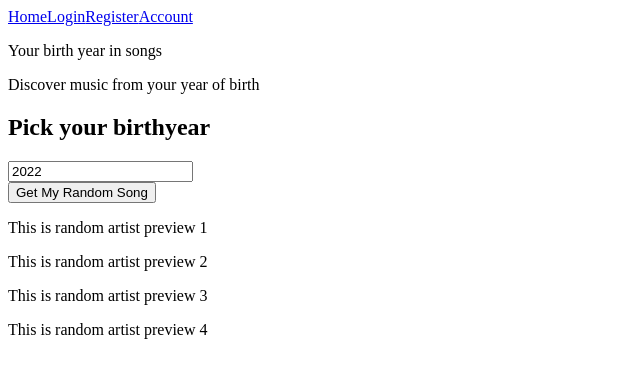
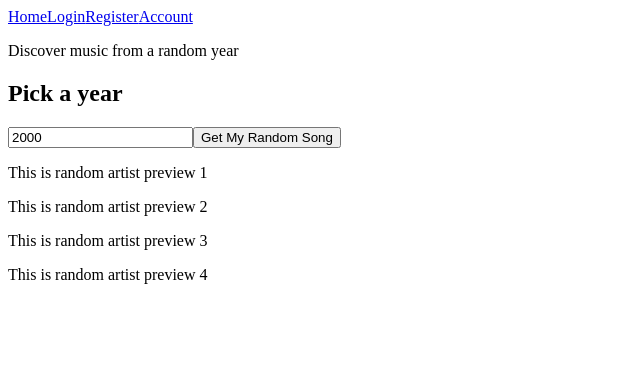
Before and after one commit to wyndhams/ga-project-2, a React (Create React App) app: page / in a window 1280 px wide. Shown: the top 378 px of the page, without its empty margins (0-640 px from the left). Built offline with nearby package versions, Linux system fonts and the light colour scheme; the HTML template or start-up script is replaced by a standard one.

Commit message:
add min year and styling to date picker

```diff
--- a/src/components/Home.js
+++ b/src/components/Home.js
@@ -1,11 +1,17 @@
 import DatePicker from 'react-datepicker';
 import { useState } from 'react';
 import { useNavigate } from 'react-router-dom';
+import 'react-datepicker/dist/react-datepicker.css';
 
 function Home() {
   const date = new Date();
   const [startDate, setStartDate] = useState(date);
   const navigate = useNavigate();
+
+  const subtractYears = (date, years) => {
+    date.setFullYear(date.getFullYear() - years);
+    return date;
+  };
 
   const handleChange = (date) => {
     setStartDate(date);
@@ -20,21 +26,22 @@ function Home() {
     <>
       <section className="hero is-small is-link">
         <div className="hero-body">
-          <p className="title">Your birth year in songs</p>
-          <p className="subtitle">Discover music from your year of birth</p>
+          <p className="title">Discover music from a random year</p>
+          {/* <p className="subtitle">Discover music from your year of birth</p> */}
         </div>
       </section>
       <section className="section">
         <div className="container">
           <div className="columns">
             <div className="column is-half">
-              <h1 className="title">Pick your birthyear</h1>
+              <h1 className="title">Pick a year</h1>
               <div className="is-inline-flex">
                 <DatePicker
                   selected={startDate}
                   onChange={handleChange}
                   showYearPicker
                   dateFormat="yyyy"
+                  minDate={subtractYears(date, 22)}
                   maxDate={new Date()}
                 />
                 <button onClick={handleSelect}>Get My Random Song</button>
```
